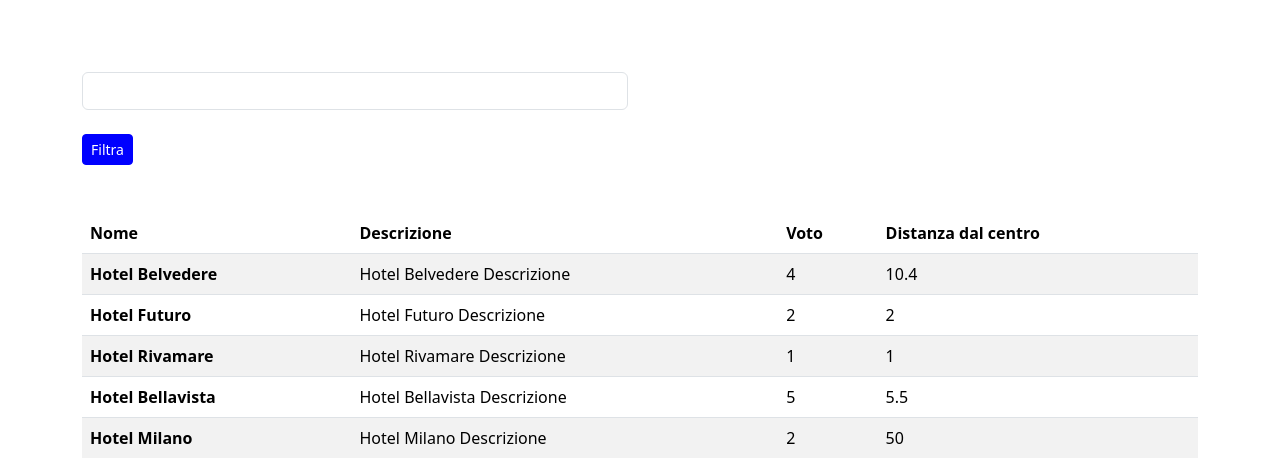
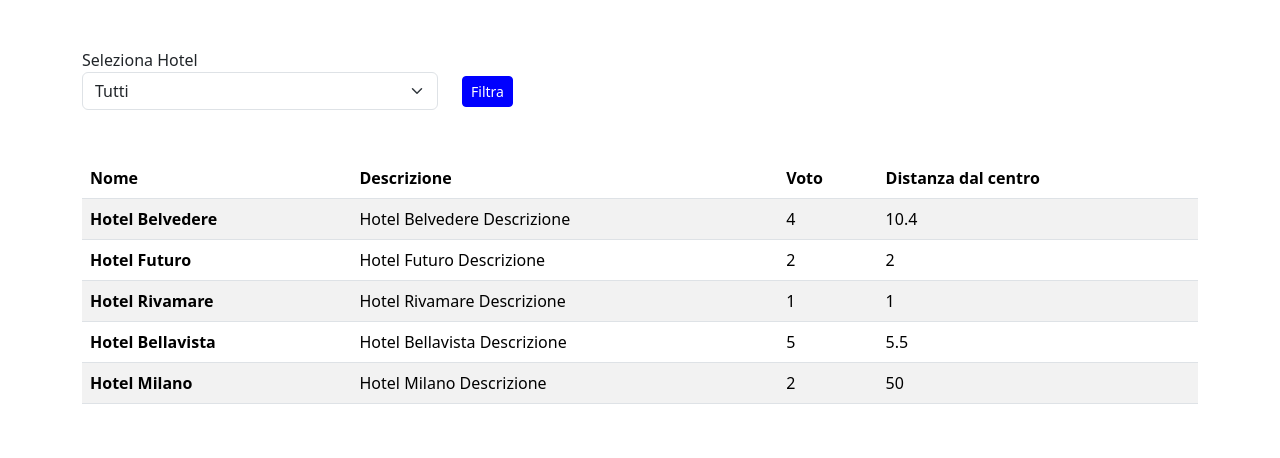
Before and after one commit to aletardio/php-hotel, a PHP site: page / in a window 1280 px wide. Shown: the part 86-544 px from the top of the page. Run offline with PHP 8.4, Linux system fonts and the light colour scheme.

Commit message:
Added bonus to filter hotel with parking

```diff
--- a/css/style.css
+++ b/css/style.css
@@ -12,6 +12,7 @@ header {
 button.btn.btn-sm.btn-primary {
     background: blue;
     border: 1px solid blue;
+    margin-top: 28px;
 }
 
 button.btn.btn-sm.btn-primary:hover {
--- a/index.php
+++ b/index.php
@@ -1,5 +1,24 @@
 <?php
     include __DIR__.'/partials/vars.php';
+
+    // Inizializzazione della variabile con tutti gli hotel
+    $filteredHotels = $hotels;
+
+    // Inizializzazione della variabile con il valore del parametro 'parking' se è presente
+    $selectedParking = isset($_GET['parking']) ? $_GET['parking'] : '';
+    // Verifica del parametro 'parking'
+    if (isset($_GET['parking']) && $_GET['parking'] !== '') {
+
+        // Filtro degli hotel in base al valore del parametro 'parking'
+        $parkingFilter = $_GET['parking'] === 'true' ? true : false;
+        $filteredHotels = [];
+
+        foreach ($hotels as $hotel) {
+            if ($hotel['parking'] === $parkingFilter) {
+                $filteredHotels[] = $hotel;
+            }
+        }
+    }
 ?>
 
 <!DOCTYPE html>
@@ -20,13 +39,17 @@
             <div class="container">
                 <div class="row">
                     <div class="col-12">
-                    <form action="dashboard.php" method="get">
+                    <form action="./index.php" method="get">
                         <div class="row">
-                            <div class="col-6 py-2">
-                                <label for="control-label" class="form-label"></label>
-                                <input type="text" class="form-control" name="paragraph" id="my_paragraph" required>
+                            <div class="col-4 py-2 pb-5">
+                            <label for="parking">Seleziona Hotel</label>
+                            <select name="parking" class="form-select">
+                                <option value="" <?php echo $selectedParking === '' ? 'selected' : ''; ?>>Tutti</option>
+                                <option value="true" <?php echo $selectedParking === 'true' ? 'selected' : ''; ?>>Con parcheggio</option>
+                                <option value="false" <?php echo $selectedParking === 'false' ? 'selected' : ''; ?>>Senza parcheggio</option>
+                            </select>
                             </div>
-                            <div class="col-12 py-3 pb-5">
+                            <div class="col-2 py-2 pb-5">
                                 <button type="submit" class="btn btn-sm btn-primary">Filtra</button>
                             </div>
                         </div>
@@ -43,7 +66,7 @@
                                 </tr>
                             </thead>
                             <tbody>
-                            <?php foreach ($hotels as $hotel) { ?>
+                            <?php foreach ($filteredHotels as $hotel) { ?>
                                 <tr>
                                 <th scope="row"><?php echo $hotel ['name']; ?></th>
                                 <td><?php echo $hotel ['description']; ?></td>
```
